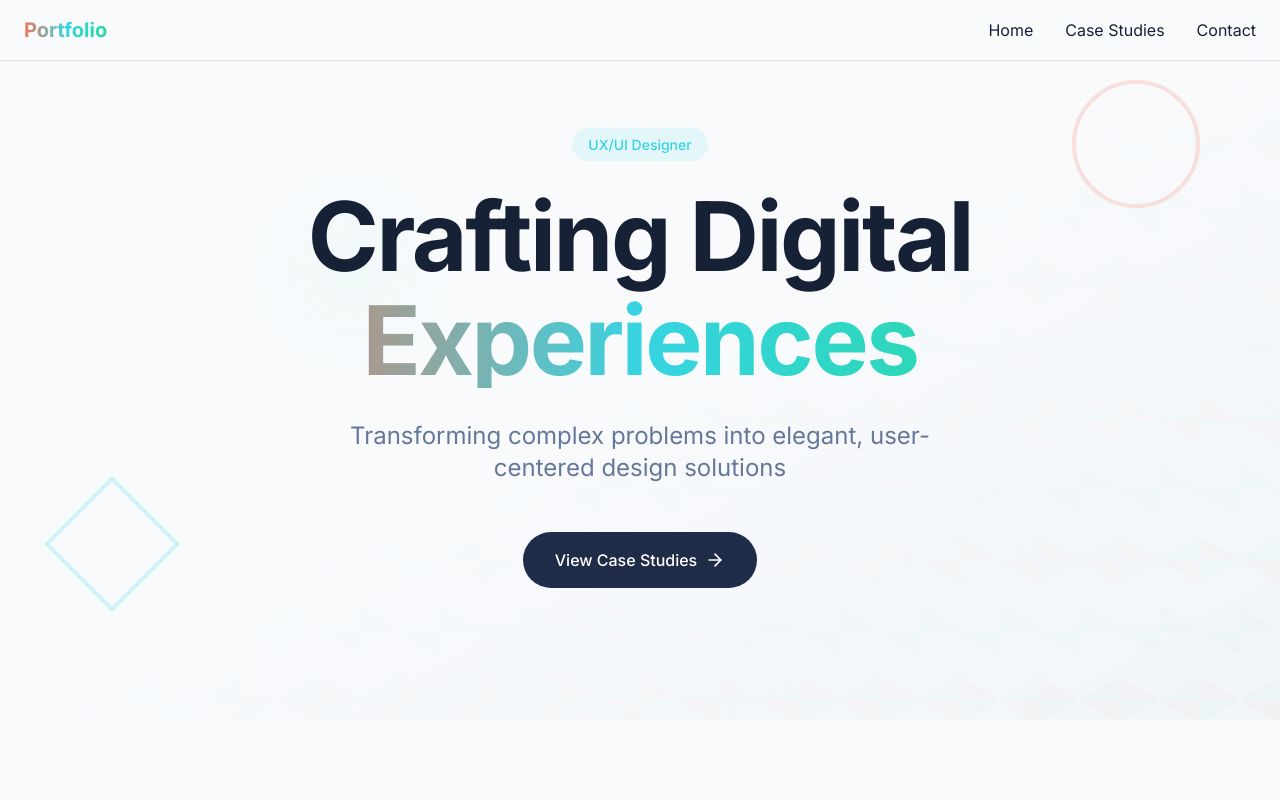
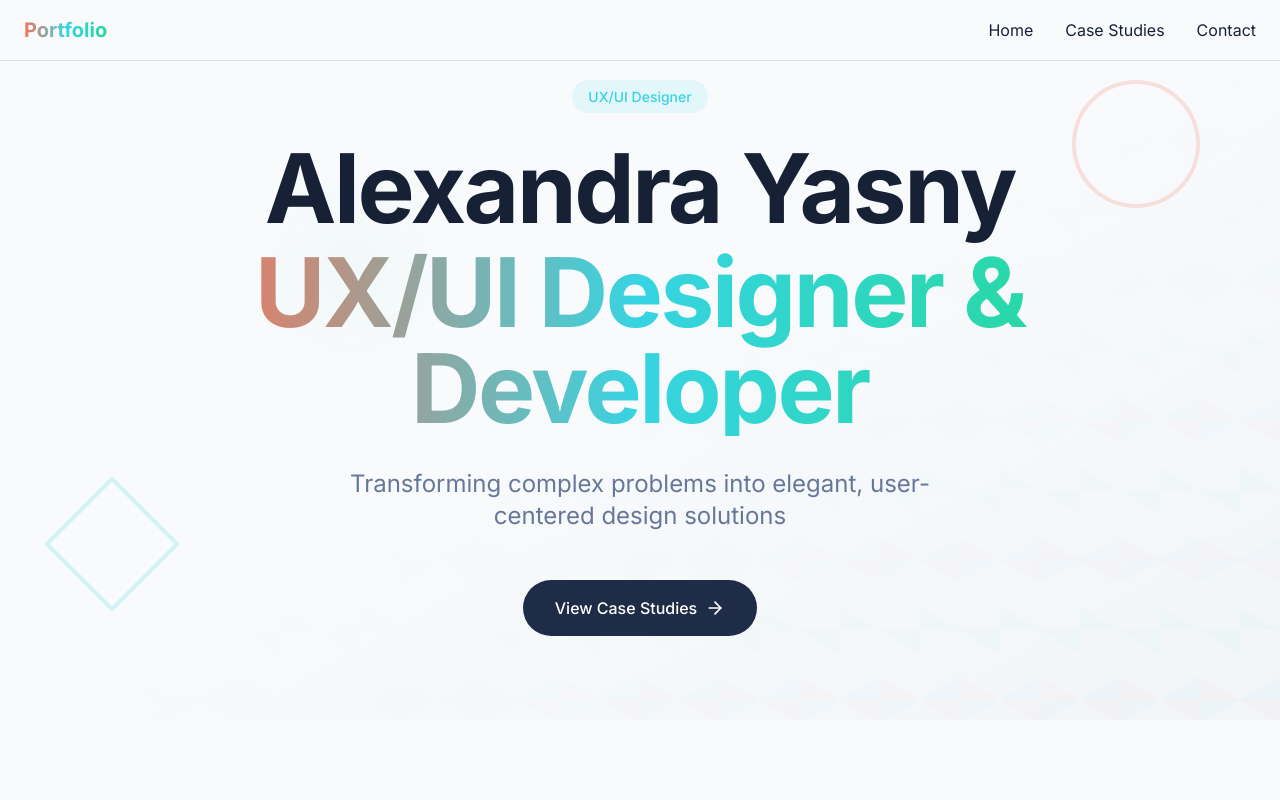
Before and after one commit to sansevna/geo-ux-folio, a React (Vite) app: page / in a window 1280 px wide. Shown: the top 800 px of the page. Built offline with nearby package versions, Linux system fonts and the light colour scheme; the HTML template or start-up script is replaced by a standard one.

Commit message:
Update hero section text

```diff
--- a/src/components/Hero.tsx
+++ b/src/components/Hero.tsx
@@ -19,9 +19,9 @@ const Hero = () => {
           </div>
 
           <h1 className="text-5xl md:text-7xl lg:text-8xl font-bold">
-            Crafting Digital
+            Alexandra Yasny
             <span className="block mt-2 bg-gradient-to-r from-accent-coral via-accent-cyan to-accent-emerald bg-clip-text text-transparent">
-              Experiences
+              UX/UI Designer & Developer
             </span>
           </h1>
 
```
